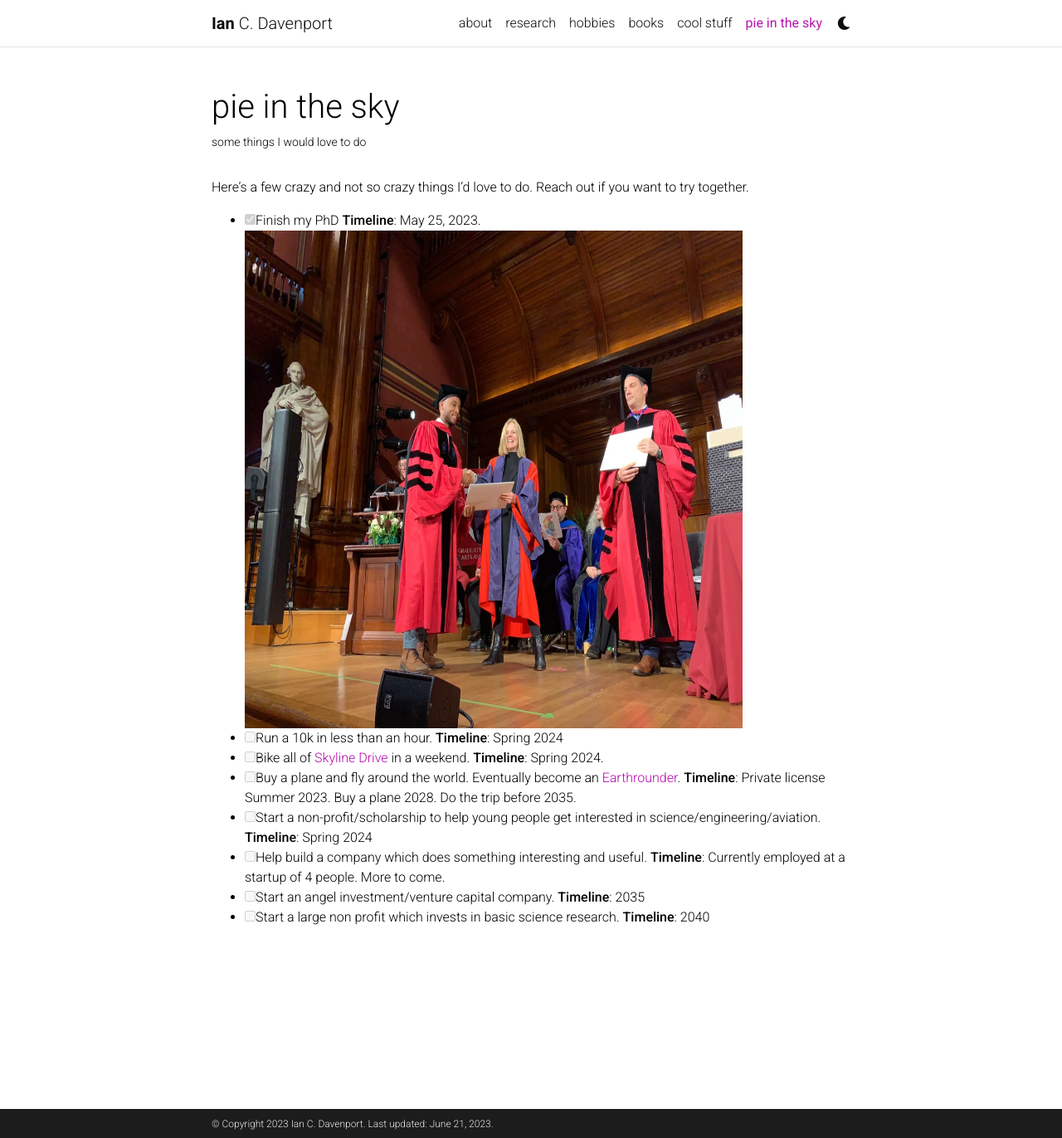
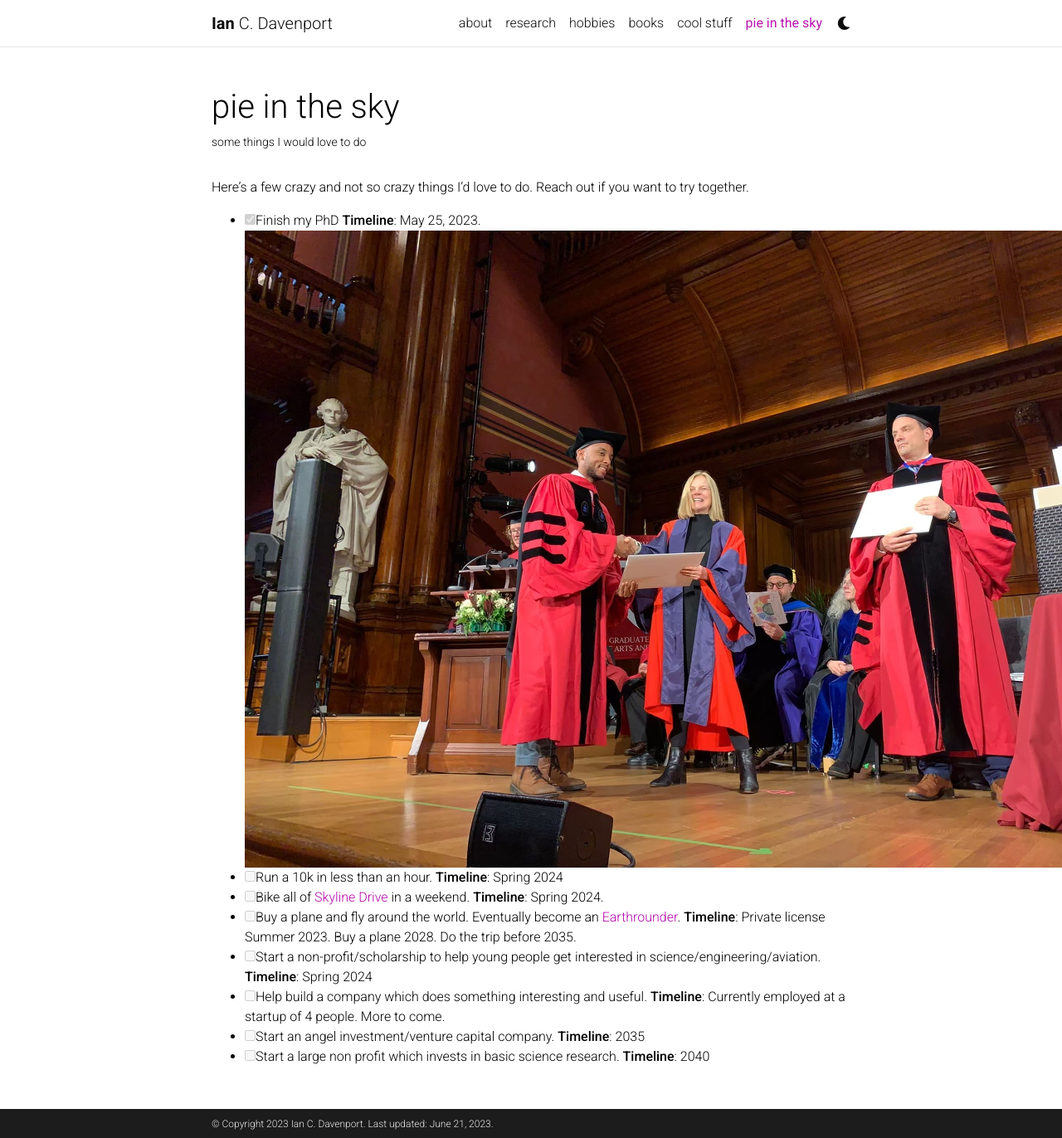
Before and after one commit to davenpi/davenpi.github.io, a Jekyll site: the page built from _pages/pie.md, in a window 1280 px wide and 1372 px high. Shown: the whole window at 83% size. Built offline with Jekyll 4.4.1, drawn with Linux system fonts in a browser that asks for light colours; comment, search, counter and statistics services are not loaded; a style sheet for code colours, icons or effects is not loaded.

Commit message:
tinkering

```diff
--- a/_pages/pie.md
+++ b/_pages/pie.md
@@ -14,7 +14,7 @@ Here's a few crazy and not so crazy things I'd love to do. Reach out if you want
 
 
 - [X] Finish my PhD **Timeline**:  May 25, 2023.
-    <img alt="receiving my diploma" src="/assets/img/receiving_diploma.jpg"  width="600" height="600">
+    <img alt="receiving my diploma" src="/assets/img/receiving_diploma.jpg">
 - [ ] Run a 10k in less than an hour. **Timeline**: Spring 2024
 - [ ] Bike all of [Skyline Drive](https://www.nps.gov/shen/planyourvisit/driving-skyline-drive.htm) in a weekend. **Timeline**: Spring 2024.
 - [ ] Buy a plane and fly around the world. Eventually become an [Earthrounder](https://www.earthrounders.com/index.php). **Timeline**: Private license Summer 2023. Buy a plane 2028. Do the trip before 2035.
```
